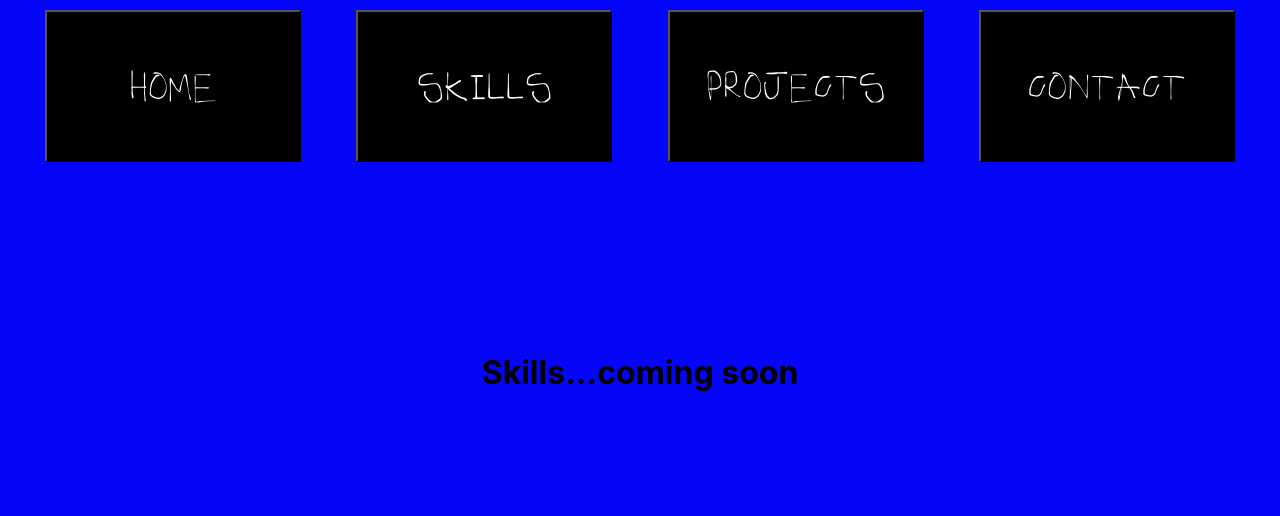
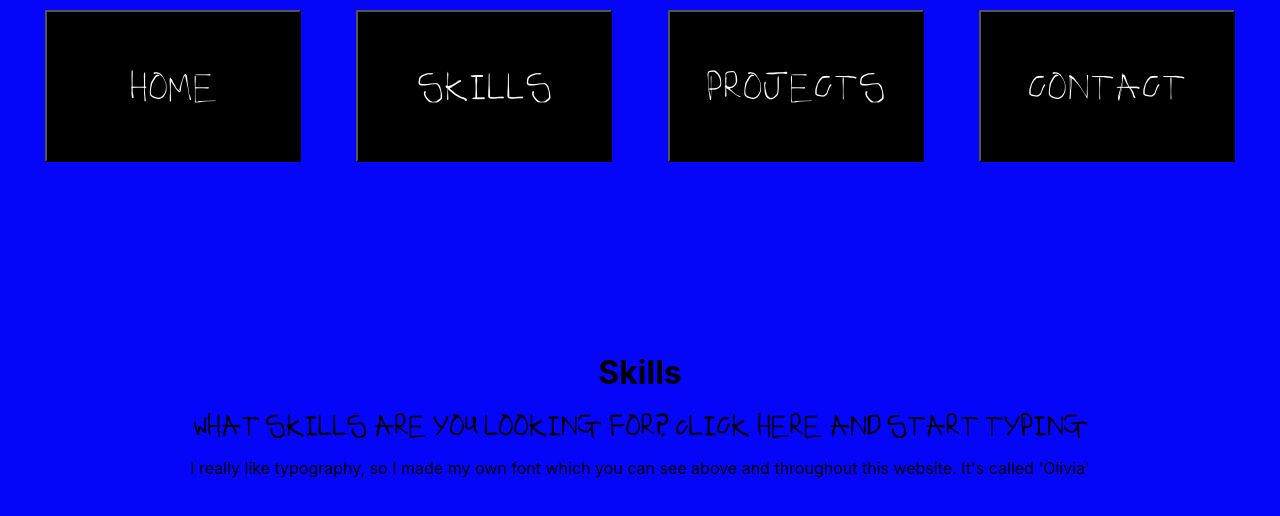
Before and after one commit to OliviaWinteringham/portfolio, a React app: page /skills in a window 1280 px wide. Built offline with nearby package versions, Linux system fonts and the light colour scheme; a web font is replaced by a local one.

Commit message:
contenteditable on Skills page

```diff
--- a/package.json
+++ b/package.json
@@ -7,7 +7,9 @@
     "react": "^16.8.6",
     "react-dom": "^16.8.6",
     "react-router-dom": "^5.0.0",
-    "react-scripts": "3.0.0"
+    "react-scripts": "3.0.0",
+    "three": "^0.104.0",
+    "three-orbitcontrols": "^2.102.1"
   },
   "scripts": {
     "start": "react-scripts start",
--- a/src/Components/Home/index.js
+++ b/src/Components/Home/index.js
@@ -25,7 +25,6 @@ function Home() {
         <Emoji symbol="👩‍🚀" label="woman astronaut" />react-native{"  "}
         <Emoji symbol="👩‍" label="woman" /> mongoDB{"  "}
         {"  "}
-        <Emoji symbol="🙌" label="raising hands" />AWS
       </p>
       <p className={css.madeInReact}>
         this website was designed by me in React
--- a/src/Components/Skills/index.js
+++ b/src/Components/Skills/index.js
@@ -2,21 +2,55 @@ import React from "react";
 import NavBar from "../NavBar";
 import css from "./skills.module.css"
 
+
+
 class Skills extends React.Component {
+
+
   constructor(props) {
     super(props);
-    this.state = {};
+    this.state = {
+      text: ''
+    };
   }
 
+  changeText = (event) => {
+    event.preventDefault();
+    console.log('it was clicked')
+    return 'hello'
+
+
+  }
+
+  onChange = event => {
+    this.setState({[event.target.name]: event.target.value})
+  };
+
   render() {
+    const text  = this.state;
     return (
       <>
         <nav>
         <NavBar />
         </nav>
         <main>
-          <h1 className={css.skillsText}>Skills...coming soon</h1>
+          <h1 className={css.skillsText}>Skills</h1>
+          <h2 className={css.editableText} contenteditable="true">What skills are you looking for? Click here and start typing</h2>
+          <p className={css.skillsBody}>I really like typography, so I made my own font which you can see above and throughout this website. It's called 'Olivia'</p>
+          {/* <input
+            className={css.fontInput}
+            placeholder= 'type your name'
+            name = 'text'
+            onChange = {this.onChange}
+            value={text}
+            onSubmit={this.handleSubmit}
+          />
+          <button
+            className={css.textButton}
+            onClick={this.changeText}
+            aria-label = 'click this button to submit your text'>click me</button> */}
         </main>
+        <image src="https://images.pexels.com/photos/67636/rose-blue-flower-rose-blooms-67636.jpeg?auto=format%2Ccompress&cs=tinysrgb&dpr=1&w=500 1x, https://images.pexels.com/photos/67636/rose-blue-flower-rose-blooms-67636.jpeg?auto=format%2Ccompress&cs=tinysrgb&dpr=2&w=500 2x"/>
       </>
     );
   }
--- a/src/Components/Skills/skills.module.css
+++ b/src/Components/Skills/skills.module.css
@@ -4,3 +4,16 @@
     flex-direction: row;
     padding-top: 20vh;
 }
+
+.editableText{
+    font-family: "olivia";
+    display: flex;
+    justify-content: center;
+    flex-direction: row;
+}
+
+.skillsBody{
+    display: flex;
+    justify-content: center;
+    flex-direction: row;
+}
```
Also changed, not shown: 1 other file.
